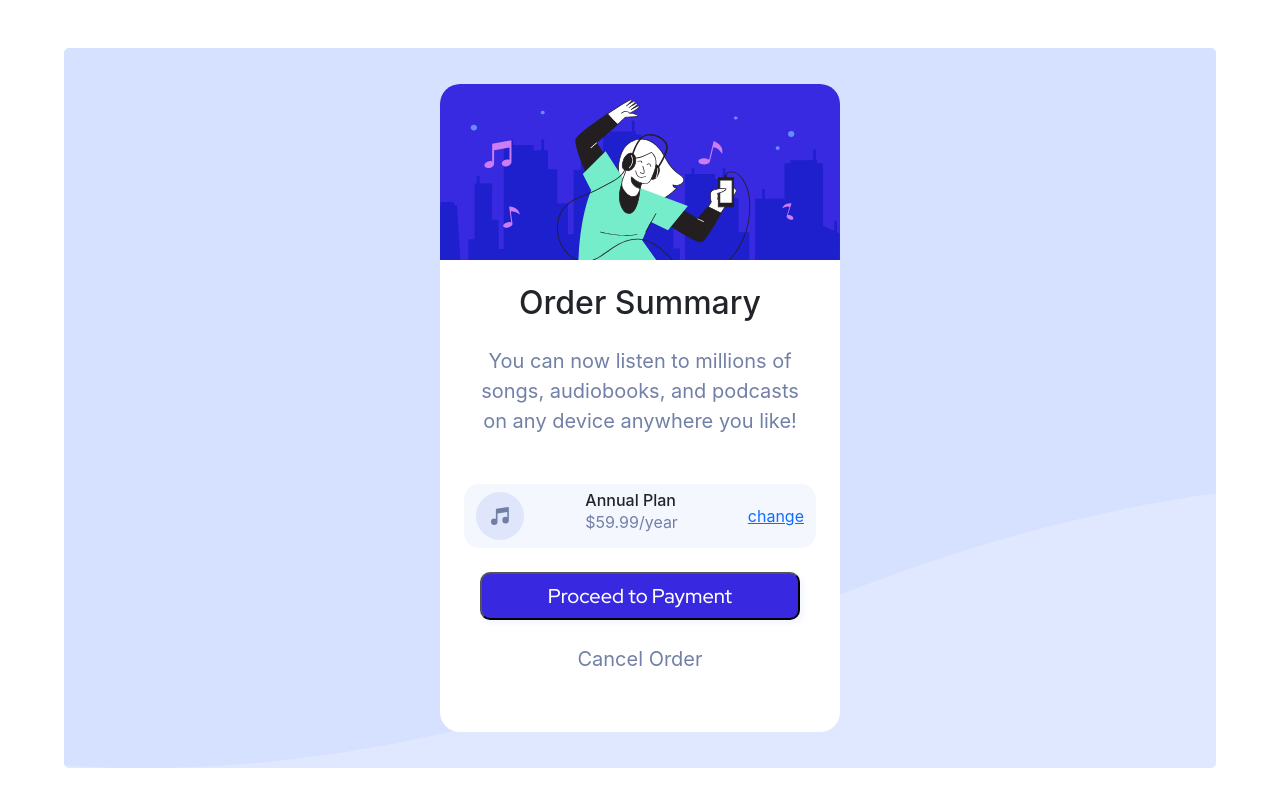
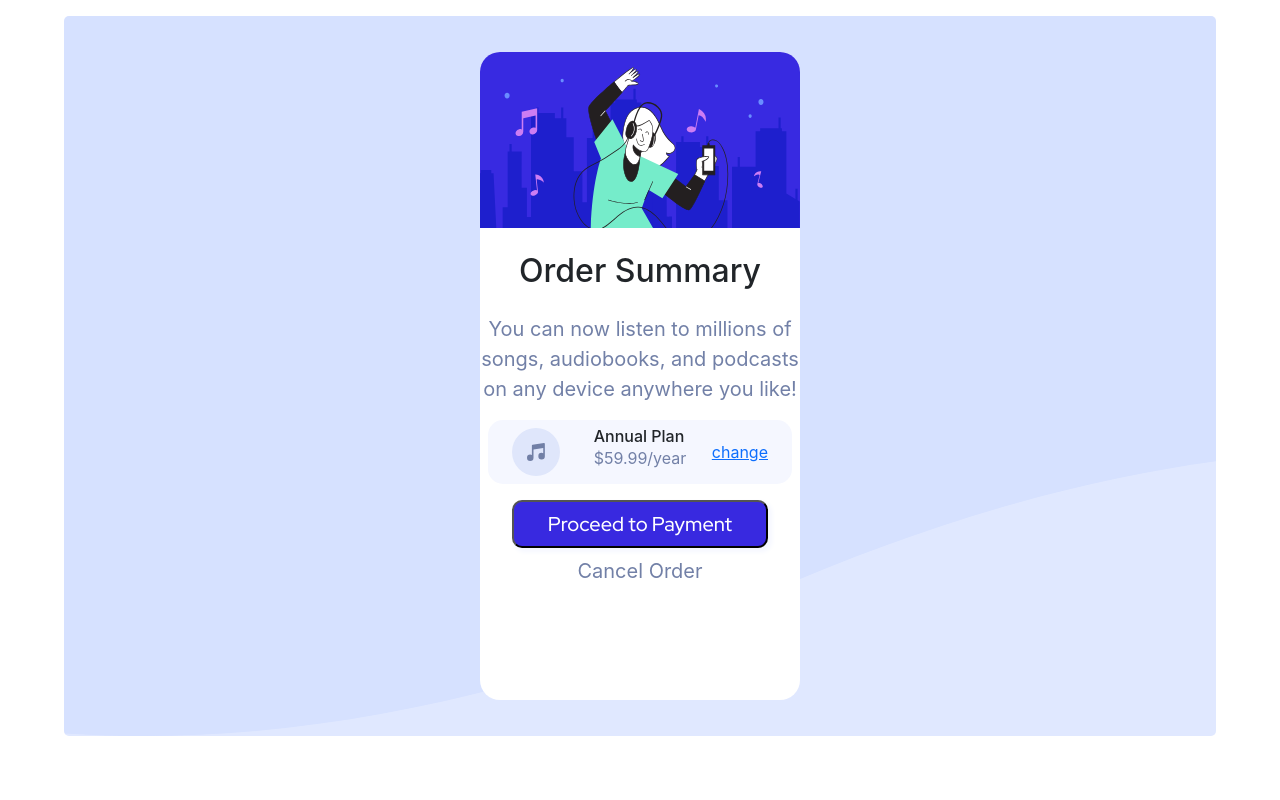
Before and after one commit to henryuks129/React-ProjectX, a React (Create React App) app: page / in a window 1280 px wide. Built offline with nearby package versions, Linux system fonts and the light colour scheme; a web font is replaced by a local one.

Commit message:
first commit

```diff
--- a/src/components/ProjectX.js
+++ b/src/components/ProjectX.js
@@ -8,11 +8,11 @@ import music from '../assets/icon-music (1).svg'
 const ProjectX = () => {
   return (
     <div className='er'>
-    <div id='ant' className='mt-5'>
+    <div id='ant' className='mt-3'>
       <div style={{height: '100%'}} className='d-flex justify-content-center align-items-center'>
-        <div style={{width: '25rem', height: '90%'}} className='ro'>
+        <div style={{width: '20rem', height: '90%'}} className='ro'>
           <div>
-        <img src={picture} alt="" style={{width: '25rem', height: '11rem'}} className='dd'/>
+        <img src={picture} alt="" style={{width: '20rem', height: '11rem'}} className='dd'/>
         </div>
         <div className='text-center mt-4 we'>
           <h2>Order Summary</h2>
@@ -20,8 +20,8 @@ const ProjectX = () => {
         <div className='text-center pea mt-4'>
           <p>You can now listen to millions of songs, audiobooks, and podcasts on any device anywhere you like!</p>
         </div>
-        <div className='red grid-container container-fluid mt-5'>
-          <div className='rows align-items-center '>
+        <div className='red grid container mt-2'>
+          <div className='rows align-items-center container'>
             <div className='icon '>
               <img src={music} alt="music-icon" />
             </div>
@@ -35,9 +35,9 @@ const ProjectX = () => {
           </div>
         </div>
         <div className='d-grid'>
-        <button className='pink text-center mt-4'>Proceed to Payment</button>
+        <button className='pink text-center mt-3'>Proceed to Payment</button>
         </div>
-              <div className='text-center mt-4 cancel'>
+              <div className='text-center mt-2 cancel'>
                 <p>Cancel Order</p>
               </div>
         </div>
--- a/src/styles/ProjectX.css
+++ b/src/styles/ProjectX.css
@@ -10,6 +10,7 @@
     --Font-size: 20px;
     --font-family: 'Red Hat Display';
 }
+
 
 .er{
     height: 90vh;
@@ -39,6 +40,7 @@
 
 .red{
     background-color: var(--Very-pale-blue);
+    width: 2rem;
 }
 
 .rows{
@@ -61,7 +63,7 @@
 
 .pink{
     margin: auto;
-    width: 20rem;
+    width: 16rem;
     height: 3rem;
     border-radius: 10px;
     background-color: var(--Bright-blue);
@@ -94,7 +96,7 @@
 }
 
 .red{
-    width: 22rem;
+    width: 19rem;
     border-radius: 15px;
 }
 
```
